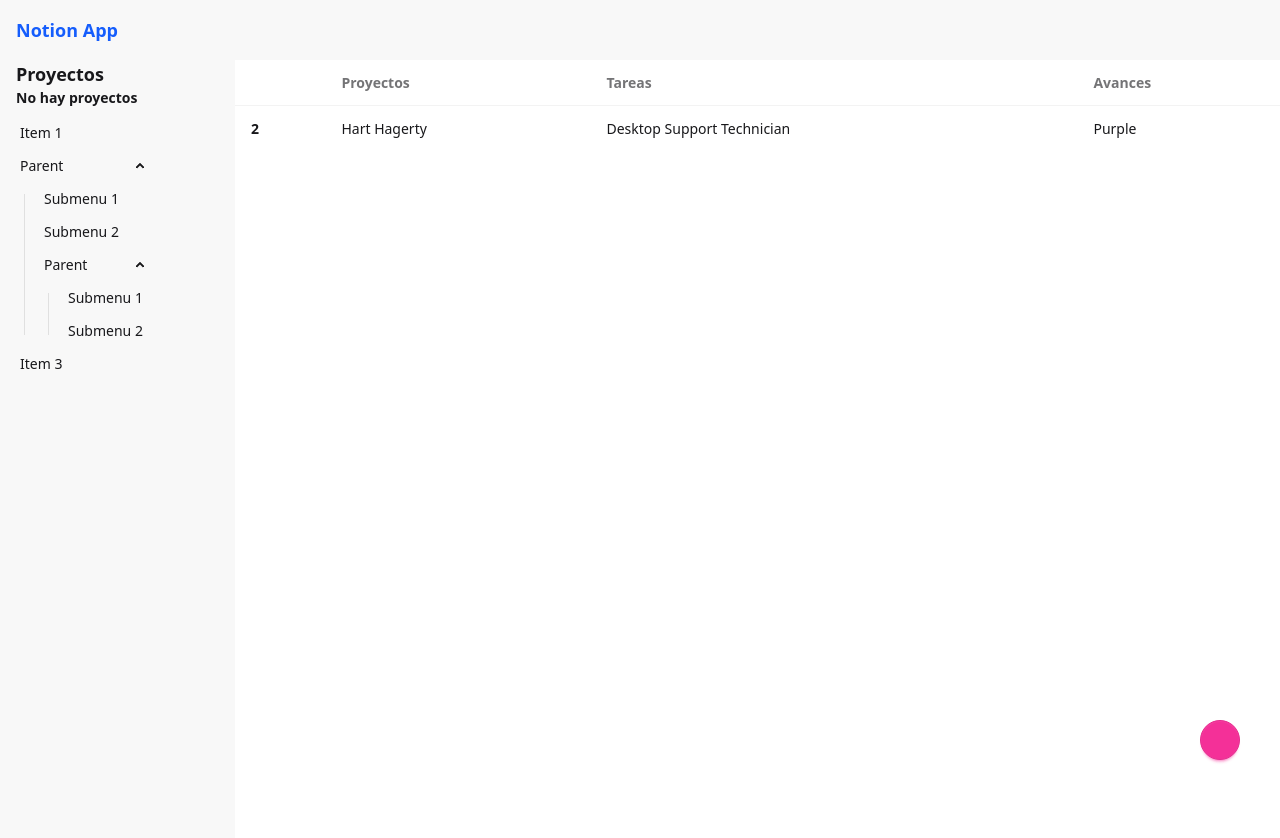
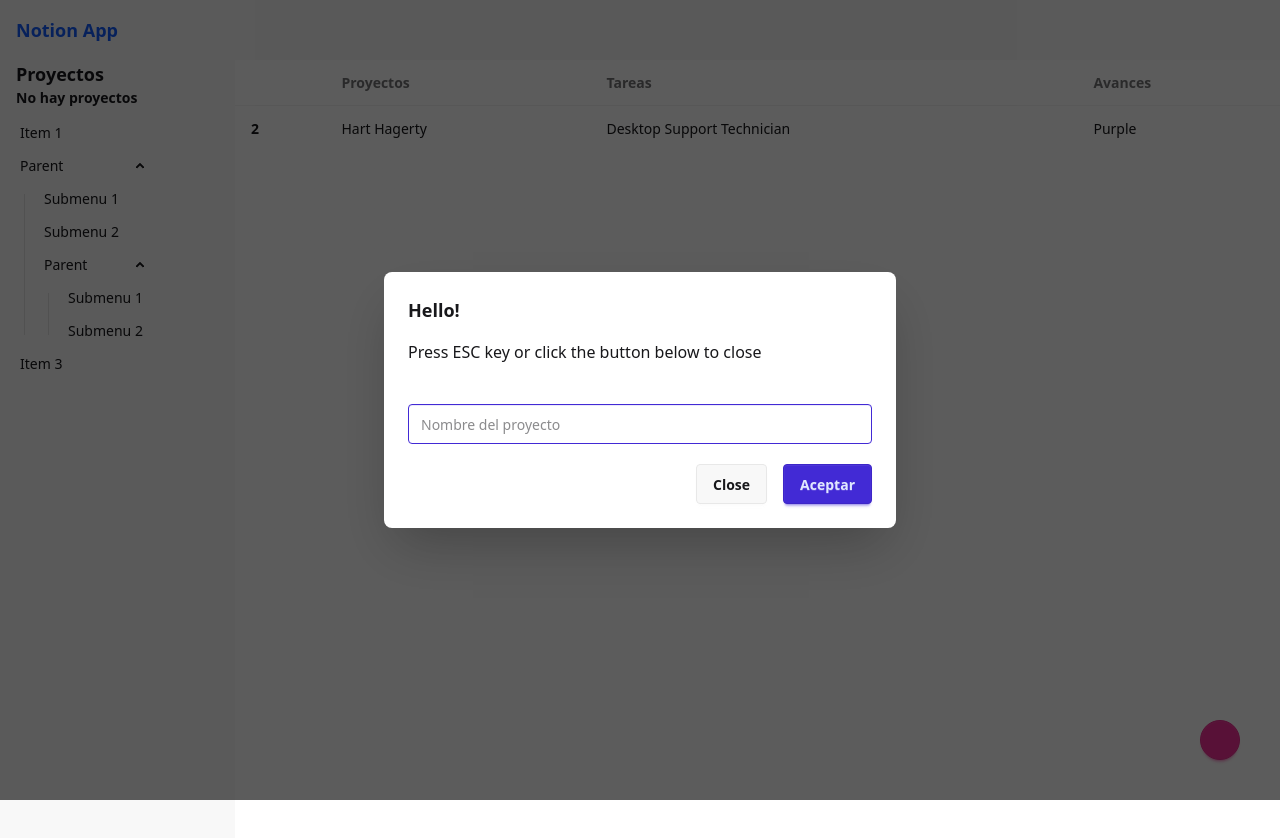
Before and after one commit to pabletellorens/projects-app, a Vue app: page /projects in a window 1280 px wide. Shown: the top 838 px of the page. Built offline with nearby package versions, Linux system fonts and the light colour scheme; some icons are missing; the HTML template or start-up script is replaced by a standard one.

Commit message:
Ventana modal con input

```diff
--- /dev/null
+++ b/src/modulorum/commune/components/InputModal.vue
@@ -0,0 +1,52 @@
+<template>
+  <dialog id="my_modal_1" class="modal" :open="true">
+    <div class="modal-box">
+      <h3 class="text-lg font-bold">Hello!</h3>
+      <p class="py-4">Press ESC key or click the button below to close</p>
+      <div class="modal-action flex flex-col">
+        <form method="dialog" @submit.prevent="submitValorem">
+          <input
+            type="text"
+            placeholder="Nombre del proyecto"
+            class="input input-borderer w-full flex-1 input-primary"
+            v-model="inputValorem"
+          />
+          <div class="flex justify-end mt-5">
+            <button class="btn">Close</button>
+            <button type="submit" class="btn btn-primary ml-4">Aceptar</button>
+          </div>
+        </form>
+      </div>
+    </div>
+  </dialog>
+
+  <div class="fixed top-0 w-screen h-screen z-10 bg-black opacity-40"></div>
+</template>
+
+<script lang="ts" setup>
+import { ref } from 'vue';
+
+interface Props {
+  aperta: boolean;
+}
+
+const emissiones = defineEmits<{
+  claudere: [void];
+  valorem: [text: string];
+}>();
+
+const inputValorem = ref('');
+
+const submitValorem = () => {
+  console.log({ valorem: inputValorem });
+
+  if (!inputValorem.value) {
+    return;
+  }
+
+  emissiones('valorem', inputValorem.value.trim());
+  emissiones('claudere');
+
+  inputValorem.value = '';
+};
+</script>
--- a/src/modulorum/projects/views/ProjectsView.vue
+++ b/src/modulorum/projects/views/ProjectsView.vue
@@ -20,6 +20,9 @@
       </tbody>
     </table>
   </div>
+
+  <InputModal />
+
   <FabButton @click="() => console.log('cliked')">
     <AddCircle />
   </FabButton>
@@ -27,5 +30,6 @@
 
 <script lang="ts" setup>
 import FabButton from '@/modulorum/commune/components/FabButton.vue';
+import InputModal from '@/modulorum/commune/components/InputModal.vue';
 import AddCircle from '@/modulorum/commune/icons/AddCircle.vue';
 </script>
```
